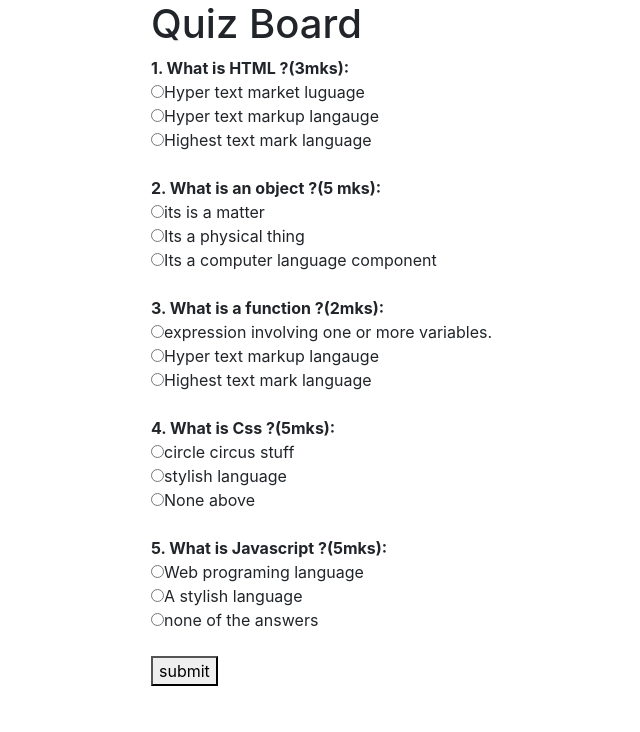
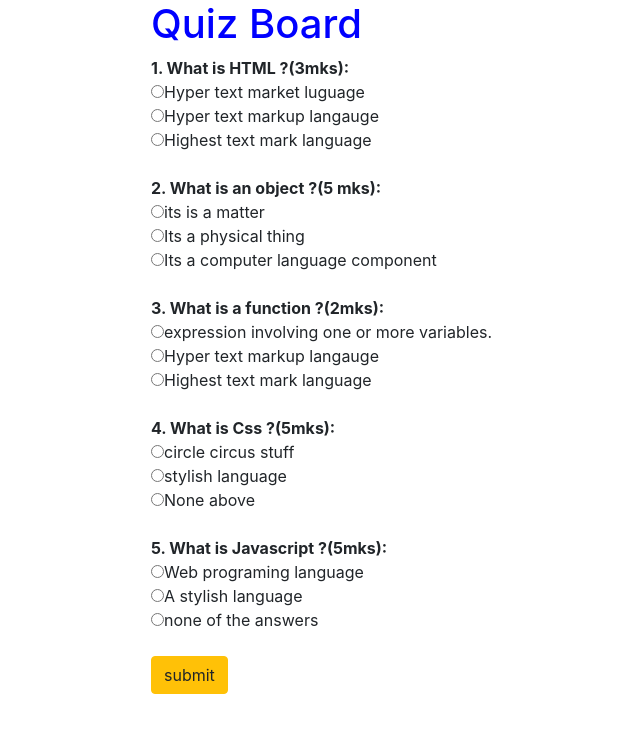
Before and after one commit to Josiahngugi/quizBoard, a plain HTML site: page index.html in a window 1280 px wide. Shown: the whole page, without its empty margins (219-859 px from the left). Drawn offline with nearby package versions, Linux system fonts and the light colour scheme.

Commit message:
committing the form formatting

```diff
--- a/css/master.css
+++ b/css/master.css
@@ -5,3 +5,6 @@
 #hresult{
   color: red;
 }
+h1{
+  color: blue;
+}
--- a/index.html
+++ b/index.html
@@ -9,7 +9,7 @@
   </head>
   <body>
     <div class="container">
-      <div class="row" text-center>
+      <div class="row">
         <div class="col-md-3">
 
         </div>
@@ -58,7 +58,7 @@
               </label>
             </div>
             <!--submit button-->
-            <button type="button" name="button" id="buttonAns">submit</button>
+            <button type="button" name="button" id="buttonAns" class="btn btn-warning">submit</button>
           </form>
           <!--answer tab-->
         </div>
--- a/js/master.js
+++ b/js/master.js
@@ -59,6 +59,7 @@ $(document).ready(function(){
     $("#result").show()
     $("#back").click(function(){
       $("#form").show()
+      $("#result").hide()
     })
   })
 })
```
